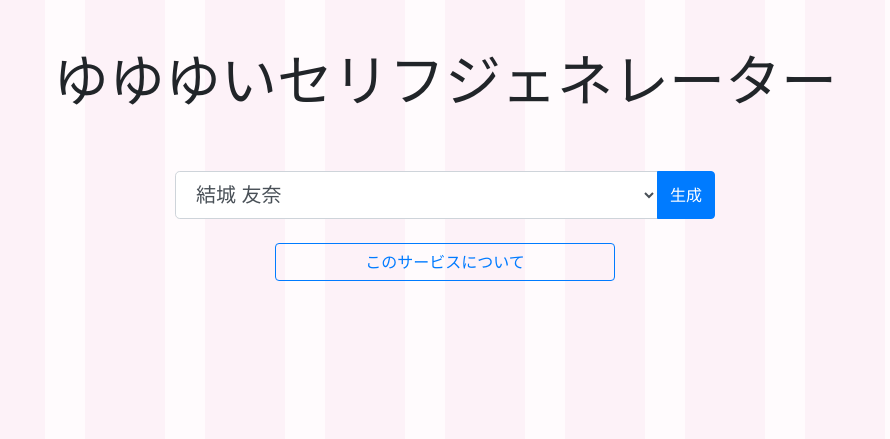
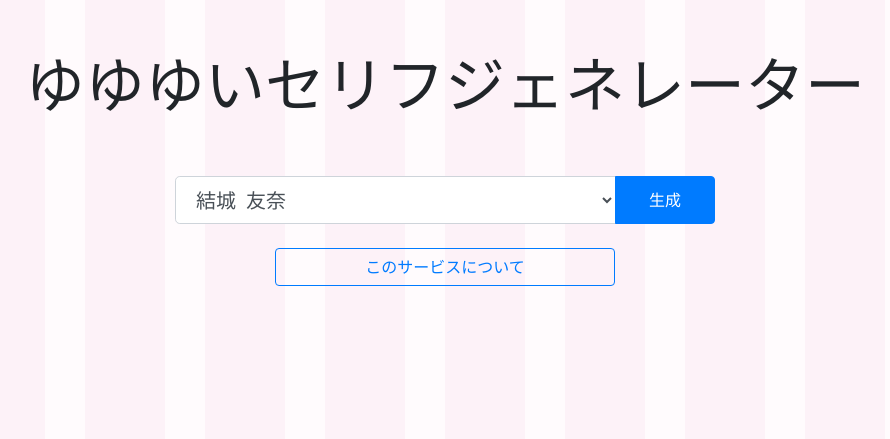
Before and after one commit to ushikado/yuyuyui-words-generator, a plain HTML site: page index.html in a window 1280 px wide. Shown: the whole page, without its empty margins (195-1085 px from the left). Drawn offline with nearby package versions, Linux system fonts and the light colour scheme.

Commit message:
Change font and tweak appearance

```diff
--- a/index.html
+++ b/index.html
@@ -14,6 +14,8 @@
 
     <title>ゆゆゆいセリフジェネレーター</title>
 
+    <link href="https://fonts.googleapis.com/css2?family=Kosugi+Maru&display=swap" rel="stylesheet">
+    <link href="https://fonts.googleapis.com/css2?family=M+PLUS+Rounded+1c&display=swap" rel="stylesheet">
     <link rel="stylesheet" type="text/css" href="css/bootstrap.css" />
     <style type="text/css">
     body {
@@ -24,8 +26,8 @@
     span.nobreak {
       display: inline-block;
     }
-    .progress {
-      margin-bottom: 10px;
+    #GenerateButton {
+      min-width: 100px;
     }
     .card-body-inner {
       position: relative;
@@ -53,9 +55,12 @@
     .bs-component + .bs-component {
       margin-top: 1rem;
     }
+    .bs-docs-section {
+        margin-top: 3em;
+    }
     @media (min-width: 768px) {
-      .bs-docs-section {
-         margin-top: 3em;
+      body {
+        font-family: 'Kosugi Maru';
       }
       .bs-component {
         position: relative;
@@ -65,6 +70,21 @@
         display: inline-block;
         width: 220px;
         margin: 20px;
+      }
+    }
+    @media (max-width: 768px) {
+      body {
+        font-family: 'M PLUS Rounded 1c';
+      }
+    }
+    @media (min-width: 540px) {
+      .page-header h1 {
+        font-size: 60px;
+      }
+    }
+    @media (max-width: 540px) {
+      .page-header h1 {
+        font-size: 12vw;
       }
     }
     </style>
@@ -79,7 +99,7 @@
         <div class="row">
           <div class="col-lg-12">
             <div class="page-header">
-              <h1 class="display-4 text-center">
+              <h1 class="text-center">
                 <span class="nobreak">ゆゆゆいセリフ</span><span class="nobreak">ジェネレーター</span>
               </h1>
             </div>
```
